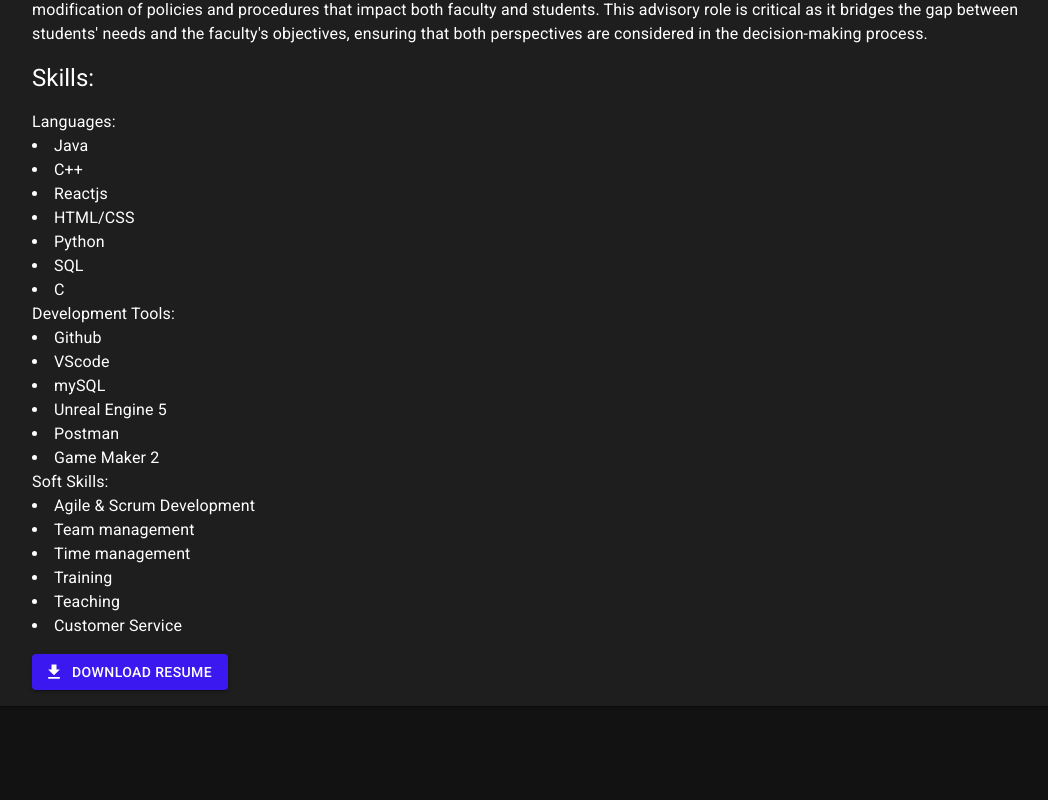
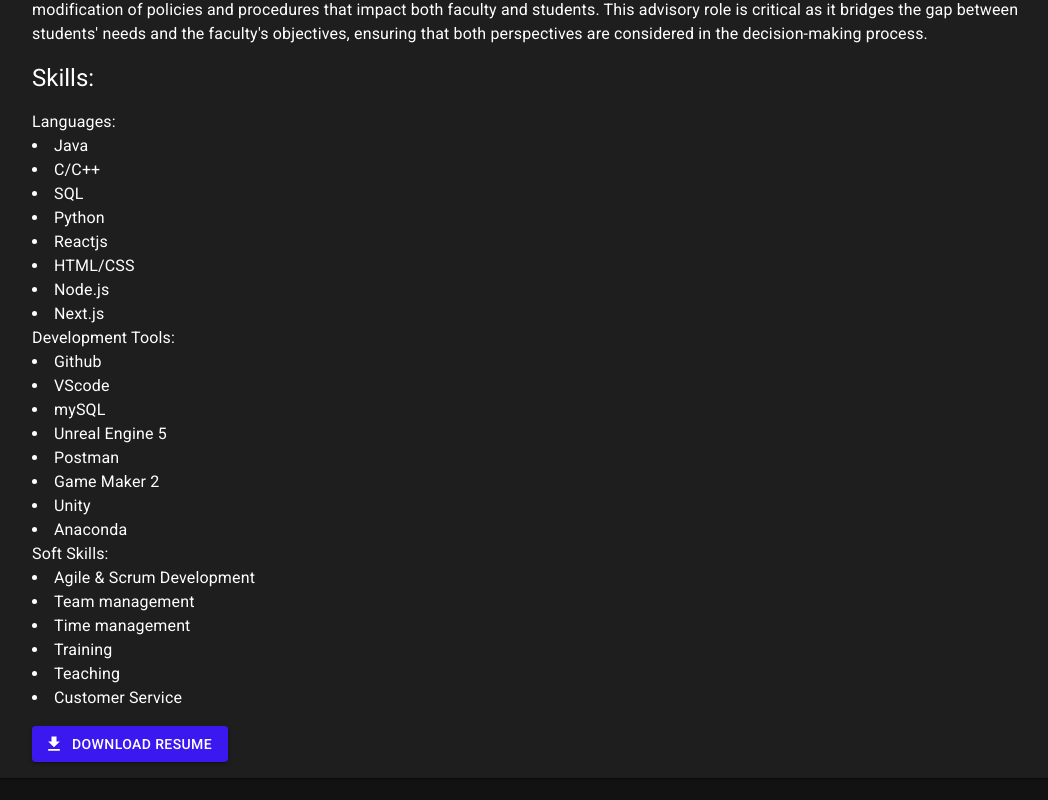
Before and after one commit to Luckydog03/my_website, a React (Vite) app: page /Experience in a window 1280 px wide. Shown: the part 942-1742 px from the top of the page, without its empty margins (104-1152 px from the left). Before the commit the page ends 1688 px from the top, so only its background shows below. Built offline with nearby package versions, Linux system fonts and the light colour scheme.

Commit message:
Update skills

```diff
--- a/src/pages/Experience.jsx
+++ b/src/pages/Experience.jsx
@@ -100,9 +100,9 @@
         </Typography>
         <Typography sx={{ mt: 2, mb: 2 }}>
           Languages:
-          <li>Java </li> <li>C++ </li> <li> Reactjs </li> <li> HTML/CSS </li> <li>Python</li> <li>SQL</li> <li>C</li>
+          <li>Java </li> <li>C/C++ </li> <li>SQL</li> <li>Python</li> <li> Reactjs </li> <li> HTML/CSS </li> <li>Node.js</li> <li>Next.js</li>
           Development Tools:
-          <li>Github </li> <li>VScode </li> <li>mySQL</li> <li> Unreal Engine 5</li> <li>Postman</li> <li>Game Maker 2</li>
+          <li>Github </li> <li>VScode </li> <li>mySQL</li> <li> Unreal Engine 5</li> <li>Postman</li> <li>Game Maker 2</li> <li>Unity</li> <li>Anaconda</li>
           Soft Skills:
           <li>Agile & Scrum Development</li> <li> Team management</li> <li>Time management</li> <li>Training</li> <li>Teaching</li> <li>Customer Service</li>
 
```
